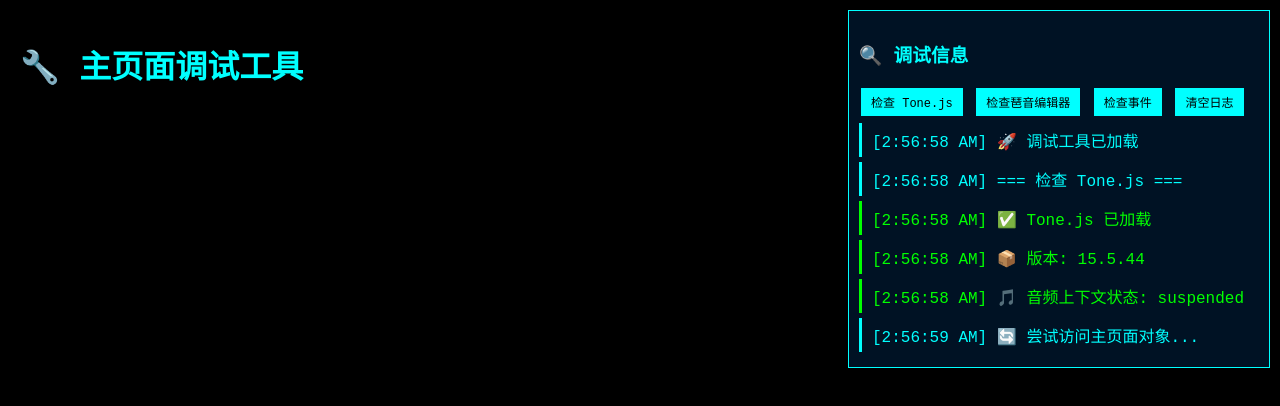
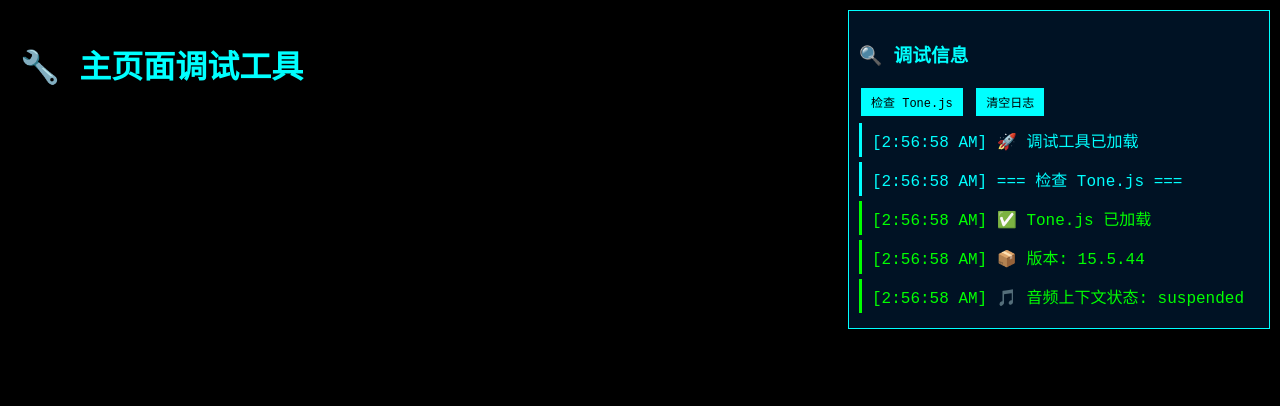
Before and after one commit to Electro-Dig/arpeggiator-remix, a website: page debug-main.html in a window 1280 px wide. Drawn offline with nearby package versions, Linux system fonts and the light colour scheme.

Commit message:
docs: remove retired editor references

```diff
--- a/debug-main.html
+++ b/debug-main.html
@@ -67,8 +67,6 @@
         <h3>🔍 调试信息</h3>
         <div>
             <button onclick="checkTone()">检查 Tone.js</button>
-            <button onclick="checkArpeggio()">检查琶音编辑器</button>
-            <button onclick="checkEvents()">检查事件</button>
             <button onclick="clearLog()">清空日志</button>
         </div>
         <div id="debugLog"></div>
@@ -106,61 +104,6 @@
                 addDebugLog(`🎵 音频上下文状态: ${Tone.context.state}`, 'success');
             } else {
                 addDebugLog('❌ Tone.js 未加载', 'error');
-            }
-        }
-
-        function checkArpeggio() {
-            addDebugLog('=== 检查琶音编辑器 ===');
-
-            if (window.arpeggioEditor) {
-                addDebugLog('✅ 琶音编辑器已加载', 'success');
-
-                // 检查关键方法
-                const methods = ['playDragNote', 'updateDrag', 'startDrag', 'noteToMidi', 'midiToNote'];
-                methods.forEach(method => {
-                    if (typeof window.arpeggioEditor[method] === 'function') {
-                        addDebugLog(`✅ 方法 ${method} 存在`, 'success');
-                    } else {
-                        addDebugLog(`❌ 方法 ${method} 不存在`, 'error');
-                    }
-                });
-
-                // 检查属性
-                addDebugLog(`🎵 根音符: ${window.arpeggioEditor.rootNote}${window.arpeggioEditor.octave}`, 'info');
-                addDebugLog(`🎵 BPM: ${window.arpeggioEditor.bpm}`, 'info');
-
-            } else {
-                addDebugLog('❌ 琶音编辑器未加载', 'error');
-            }
-        }
-
-        function checkEvents() {
-            addDebugLog('=== 检查事件监听器 ===');
-
-            // 检查琶音编辑器按钮
-            const arpeggioBtn = document.querySelector('[onclick*="arpeggioEditor"]');
-            if (arpeggioBtn) {
-                addDebugLog('✅ 琶音编辑器按钮找到', 'success');
-            } else {
-                addDebugLog('❌ 琶音编辑器按钮未找到', 'error');
-            }
-
-            // 检查模态框
-            const modal = document.getElementById('arpeggio-editor-modal');
-            if (modal) {
-                addDebugLog('✅ 琶音编辑器模态框找到', 'success');
-            } else {
-                addDebugLog('❌ 琶音编辑器模态框未找到', 'error');
-            }
-
-            // 检查序列点容器
-            const container = document.getElementById('sequencePointsContainer');
-            if (container) {
-                addDebugLog('✅ 序列点容器找到', 'success');
-                const points = container.querySelectorAll('.sequence-point');
-                addDebugLog(`🎯 序列点数量: ${points.length}`, 'info');
-            } else {
-                addDebugLog('❌ 序列点容器未找到', 'error');
             }
         }
 
@@ -206,18 +149,6 @@
             }, 100);
         });
 
-        // 模拟主页面的初始化
-        setTimeout(() => {
-            addDebugLog('🔄 尝试访问主页面对象...');
-
-            if (window.parent && window.parent !== window) {
-                // 在iframe中
-                if (window.parent.arpeggioEditor) {
-                    window.arpeggioEditor = window.parent.arpeggioEditor;
-                    addDebugLog('✅ 从父窗口获取琶音编辑器', 'success');
-                }
-            }
-        }, 1000);
     </script>
 </body>
 </html>
```
Also changed, not shown: tests/retired-editor-artifacts.test.mjs (+18 -0 lines), README.md.
